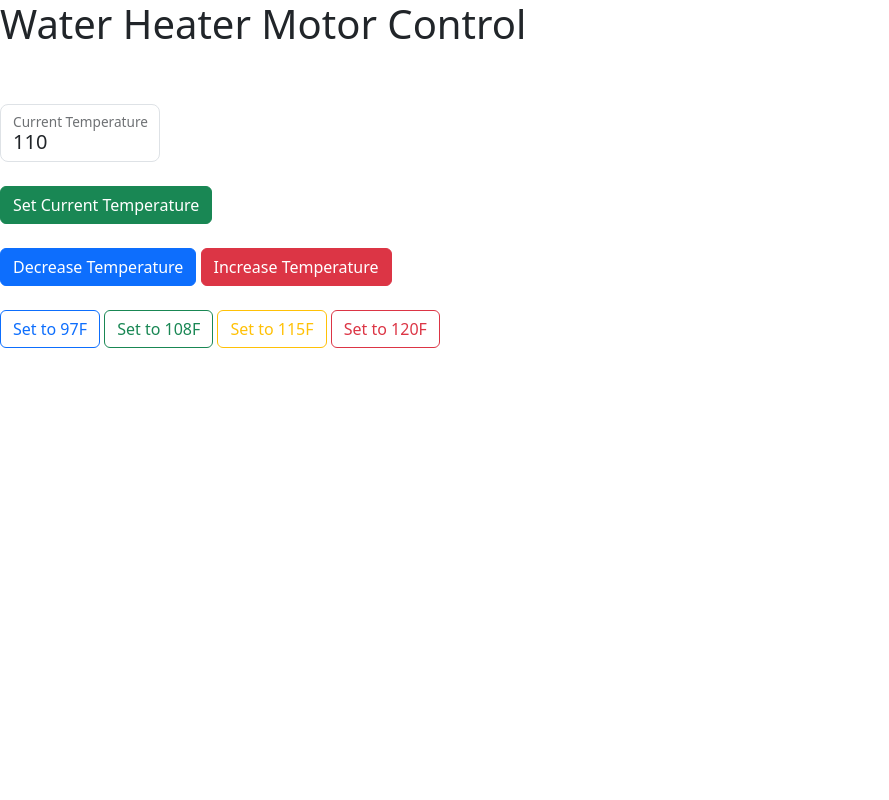
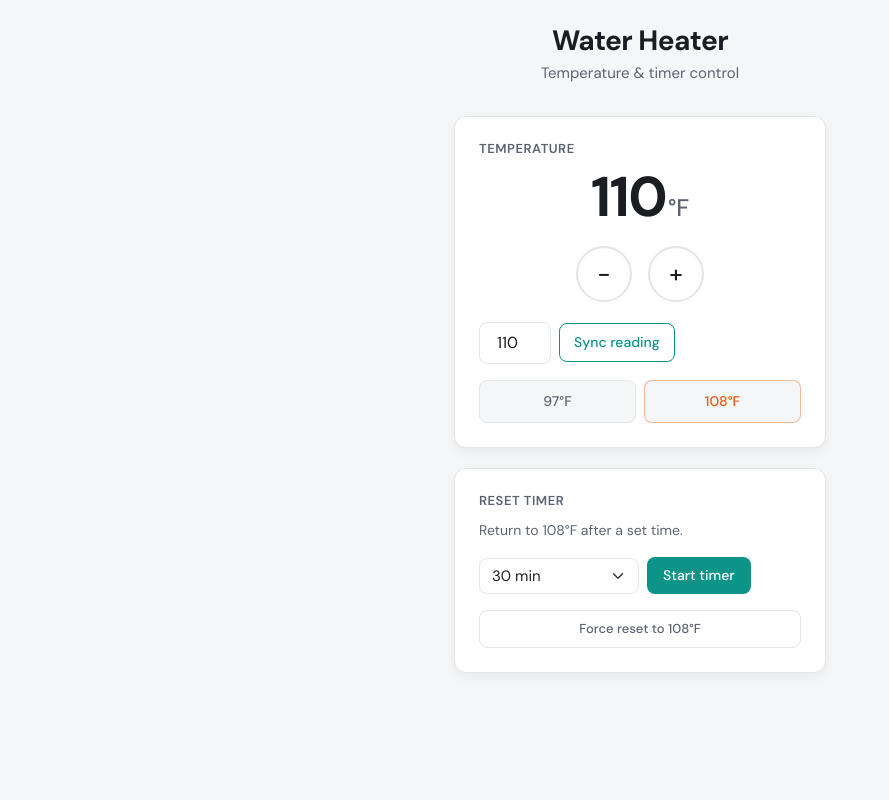
Before and after one commit to hemna/waterheater, a Flask app: page / in a window 1280 px wide. Shown: the whole page, without its empty margins (0-889 px from the left). Run offline with Flask 2, Linux system fonts and the light colour scheme; some libraries are stand-ins or nearby versions.

Commit message:
Initial working interface

```diff
--- a/main.py
+++ b/main.py
@@ -37,7 +37,13 @@ EN_pin = 24 # enable pin (LOW to enable)
 
 TEMPERATURE_FILE = '/tmp/current_temperature.json'
 
-WEB_PORT=80
+RESET_TEMPERATURE = 108  # default temperature to reset to after timer
+WEB_PORT = 80
+
+# Timer state: reset to RESET_TEMPERATURE after a delay
+_timer_end_timestamp = None  # Unix time when reset will run, or None
+_timer_cancel_event = None  # threading.Event to cancel the active timer
+_timer_lock = threading.Lock()
 
 ###########################
 # Actual motor control
@@ -121,6 +127,39 @@ def set_temperature(temperature):
     sio.emit('temperature_status', {'message': f"Temperature changed to {CURRENT_TEMPERATURE} degrees"}, namespace=APP_NAMESPACE)
     sio.emit('temperature_update', {'temperature': CURRENT_TEMPERATURE}, namespace=APP_NAMESPACE)
 
+
+def _emit_timer_state():
+    """Broadcast current timer state so clients can show accurate countdown."""
+    with _timer_lock:
+        end = _timer_end_timestamp
+    payload = {'end_timestamp': end}
+    if end is not None:
+        payload['reset_temperature'] = RESET_TEMPERATURE
+    sio.emit('timer_state', payload, namespace=APP_NAMESPACE)
+
+
+def _timer_worker():
+    """Background thread: wait until end time (or cancel), then set temperature to RESET_TEMPERATURE."""
+    global _timer_end_timestamp
+    while True:
+        with _timer_lock:
+            end = _timer_end_timestamp
+            cancel_ev = _timer_cancel_event
+        if end is None or cancel_ev is None:
+            return
+        if cancel_ev.wait(timeout=1.0):
+            with _timer_lock:
+                _timer_end_timestamp = None
+            _emit_timer_state()
+            return
+        if time.time() >= end:
+            with _timer_lock:
+                _timer_end_timestamp = None
+            set_temperature(RESET_TEMPERATURE)
+            _emit_timer_state()
+            return
+
+
 # --- Flask Web UI with SocketIO ---
 flask_app = Flask(
     __name__,
@@ -149,6 +188,7 @@ class ControlNamespace(Namespace):
         sio.emit('motor_status',
                  {'message': "Connected to server"},
                  namespace=APP_NAMESPACE)
+        _emit_timer_state()
 
     def on_disconnect(self):
         print("Client disconnected")
@@ -201,6 +241,33 @@ class ControlNamespace(Namespace):
         set_temperature(temperature)
         print(f"Setting temperature to {CURRENT_TEMPERATURE}")
 
+    def on_set_timer(self, data):
+        """Start a timer to reset temperature to RESET_TEMPERATURE after duration_minutes."""
+        global _timer_end_timestamp, _timer_cancel_event
+        duration_minutes = float(data.get('duration_minutes', 30))
+        duration_seconds = max(1, duration_minutes * 60)
+        with _timer_lock:
+            if _timer_cancel_event:
+                _timer_cancel_event.set()
+            _timer_cancel_event = threading.Event()
+            _timer_end_timestamp = time.time() + duration_seconds
+        threading.Thread(target=_timer_worker, daemon=True).start()
+        _emit_timer_state()
+        print(f"Timer set: reset to {RESET_TEMPERATURE}°F in {duration_minutes} min")
+
+    def on_force_reset(self, data):
+        """Reset temperature to RESET_TEMPERATURE now and cancel the timer."""
+        global _timer_end_timestamp, _timer_cancel_event
+        with _timer_lock:
+            ev = _timer_cancel_event
+            _timer_end_timestamp = None
+            _timer_cancel_event = None
+        if ev:
+            ev.set()
+        set_temperature(RESET_TEMPERATURE)
+        _emit_timer_state()
+        print("Force reset: temperature set to 108°F, timer cancelled")
+
 @flask_app.route("/")
 def index():
     global CURRENT_TEMPERATURE
--- /dev/null
+++ b/web/static/main.css
@@ -0,0 +1,305 @@
+:root {
+    --bg: #f5f6f8;
+    --surface: #ffffff;
+    --text: #1a1d21;
+    --text-muted: #5c6370;
+    --border: #e2e5ea;
+    --primary: #0d9488;
+    --primary-hover: #0f766e;
+    --warm: #ea580c;
+    --warm-hover: #c2410c;
+    --danger: #dc2626;
+    --danger-hover: #b91c1c;
+    --radius: 12px;
+    --radius-sm: 8px;
+    --shadow: 0 1px 3px rgba(0, 0, 0, 0.06);
+    --shadow-card: 0 4px 12px rgba(0, 0, 0, 0.06);
+}
+
+* {
+    box-sizing: border-box;
+}
+
+body {
+    margin: 0;
+    min-height: 100vh;
+    font-family: "DM Sans", -apple-system, BlinkMacSystemFont, sans-serif;
+    font-size: 16px;
+    line-height: 1.5;
+    color: var(--text);
+    background: var(--bg);
+    -webkit-font-smoothing: antialiased;
+}
+
+.app {
+    max-width: 420px;
+    margin: 0 auto;
+    padding: 1.5rem;
+    min-height: 100vh;
+}
+
+.app-header {
+    text-align: center;
+    margin-bottom: 2rem;
+}
+
+.app-title {
+    margin: 0;
+    font-size: 1.75rem;
+    font-weight: 700;
+    letter-spacing: -0.02em;
+    color: var(--text);
+}
+
+.app-subtitle {
+    margin: 0.25rem 0 0;
+    font-size: 0.9375rem;
+    color: var(--text-muted);
+}
+
+.app-main {
+    display: flex;
+    flex-direction: column;
+    gap: 1.25rem;
+}
+
+.card {
+    background: var(--surface);
+    border-radius: var(--radius);
+    border: 1px solid var(--border);
+    box-shadow: var(--shadow-card);
+    padding: 1.5rem;
+}
+
+.card-title {
+    margin: 0 0 0.75rem;
+    font-size: 0.8125rem;
+    font-weight: 600;
+    text-transform: uppercase;
+    letter-spacing: 0.04em;
+    color: var(--text-muted);
+}
+
+.card-desc {
+    margin: 0 0 1rem;
+    font-size: 0.875rem;
+    color: var(--text-muted);
+}
+
+/* Temperature card */
+.temp-hero {
+    display: flex;
+    align-items: baseline;
+    justify-content: center;
+    gap: 0.125rem;
+    margin-bottom: 1.25rem;
+}
+
+.temp-value {
+    font-size: 3.5rem;
+    font-weight: 700;
+    letter-spacing: -0.03em;
+    line-height: 1;
+    color: var(--text);
+}
+
+.temp-unit {
+    font-size: 1.5rem;
+    font-weight: 500;
+    color: var(--text-muted);
+}
+
+.temp-actions {
+    display: flex;
+    justify-content: center;
+    gap: 1rem;
+    margin-bottom: 1.25rem;
+}
+
+.btn-ctrl {
+    width: 56px;
+    height: 56px;
+    border-radius: 50%;
+    border: 2px solid var(--border);
+    background: var(--surface);
+    color: var(--text);
+    font-size: 1.5rem;
+    font-weight: 500;
+    cursor: pointer;
+    transition: border-color 0.15s, background 0.15s, transform 0.1s;
+    display: flex;
+    align-items: center;
+    justify-content: center;
+}
+
+.btn-ctrl:hover {
+    border-color: var(--primary);
+    background: rgba(13, 148, 136, 0.06);
+}
+
+.btn-ctrl:active {
+    transform: scale(0.96);
+}
+
+.btn-ctrl-icon {
+    line-height: 1;
+}
+
+.temp-sync {
+    display: flex;
+    align-items: center;
+    gap: 0.5rem;
+    margin-bottom: 1rem;
+}
+
+.input-sync {
+    width: 4.5rem;
+    padding: 0.5rem 0.6rem;
+    font-size: 1rem;
+    font-family: inherit;
+    text-align: center;
+    border: 1px solid var(--border);
+    border-radius: var(--radius-sm);
+    background: var(--surface);
+    color: var(--text);
+}
+
+.input-sync:focus {
+    outline: none;
+    border-color: var(--primary);
+    box-shadow: 0 0 0 3px rgba(13, 148, 136, 0.15);
+}
+
+.btn-sync {
+    padding: 0.5rem 0.875rem;
+    font-size: 0.875rem;
+    font-weight: 500;
+    font-family: inherit;
+    color: var(--primary);
+    background: transparent;
+    border: 1px solid var(--primary);
+    border-radius: var(--radius-sm);
+    cursor: pointer;
+    transition: background 0.15s, color 0.15s;
+}
+
+.btn-sync:hover {
+    background: var(--primary);
+    color: white;
+}
+
+.temp-presets {
+    display: flex;
+    gap: 0.5rem;
+}
+
+.btn-preset {
+    flex: 1;
+    padding: 0.625rem 1rem;
+    font-size: 0.875rem;
+    font-weight: 500;
+    font-family: inherit;
+    color: var(--text-muted);
+    background: var(--bg);
+    border: 1px solid var(--border);
+    border-radius: var(--radius-sm);
+    cursor: pointer;
+    transition: border-color 0.15s, background 0.15s, color 0.15s;
+}
+
+.btn-preset:hover {
+    border-color: var(--text-muted);
+    color: var(--text);
+}
+
+.btn-preset-high {
+    color: var(--warm);
+    border-color: rgba(234, 88, 12, 0.4);
+}
+
+.btn-preset-high:hover {
+    background: rgba(234, 88, 12, 0.08);
+    border-color: var(--warm);
+}
+
+/* Timer card */
+.timer-set {
+    display: flex;
+    align-items: center;
+    gap: 0.5rem;
+    margin-bottom: 1rem;
+}
+
+.timer-select {
+    flex: 1;
+    max-width: 10rem;
+    font-size: 0.9375rem;
+    font-family: inherit;
+    border-radius: var(--radius-sm);
+    border: 1px solid var(--border);
+}
+
+.btn-start {
+    padding: 0.5rem 1rem;
+    font-size: 0.875rem;
+    font-weight: 500;
+    font-family: inherit;
+    color: white;
+    background: var(--primary);
+    border: none;
+    border-radius: var(--radius-sm);
+    cursor: pointer;
+    transition: background 0.15s;
+}
+
+.btn-start:hover {
+    background: var(--primary-hover);
+}
+
+.timer-countdown {
+    padding: 0.75rem 1rem;
+    margin-bottom: 1rem;
+    font-size: 0.9375rem;
+    font-weight: 500;
+    color: var(--warm);
+    background: rgba(234, 88, 12, 0.08);
+    border: 1px solid rgba(234, 88, 12, 0.2);
+    border-radius: var(--radius-sm);
+}
+
+.timer-countdown[hidden] {
+    display: none !important;
+}
+
+.btn-force {
+    padding: 0.5rem 1rem;
+    font-size: 0.8125rem;
+    font-weight: 500;
+    font-family: inherit;
+    color: var(--text-muted);
+    background: transparent;
+    border: 1px solid var(--border);
+    border-radius: var(--radius-sm);
+    cursor: pointer;
+    transition: border-color 0.15s, color 0.15s;
+}
+
+.btn-force:hover {
+    color: var(--danger);
+    border-color: rgba(220, 38, 38, 0.4);
+}
+
+/* Status message */
+.status {
+    min-height: 1.5rem;
+    font-size: 0.875rem;
+    color: var(--text-muted);
+    text-align: center;
+}
+
+.status:not(:empty) {
+    padding: 0.5rem;
+    background: var(--surface);
+    border-radius: var(--radius-sm);
+    border: 1px solid var(--border);
+}
--- a/web/static/main.js
+++ b/web/static/main.js
@@ -1,4 +1,44 @@
 const socket = io('/control');
+
+let timerCountdownInterval = null;
+let currentTimerEnd = null;
+let currentResetTemp = 108;
+
+function formatCountdown(secondsLeft) {
+    if (secondsLeft <= 0) return '0:00';
+    const m = Math.floor(secondsLeft / 60);
+    const s = Math.floor(secondsLeft % 60);
+    return m + ':' + (s < 10 ? '0' : '') + s;
+}
+
+function updateTimerDisplay(endTimestamp, resetTemperature) {
+    currentTimerEnd = endTimestamp || null;
+    if (resetTemperature != null) currentResetTemp = resetTemperature;
+    const el = document.getElementById('timerCountdown');
+    if (!currentTimerEnd) {
+        el.hidden = true;
+        if (timerCountdownInterval) {
+            clearInterval(timerCountdownInterval);
+            timerCountdownInterval = null;
+        }
+        return;
+    }
+    el.hidden = false;
+    function tick() {
+        if (!currentTimerEnd) return;
+        const now = Date.now() / 1000;
+        const left = Math.max(0, currentTimerEnd - now);
+        el.textContent = 'Resetting to ' + currentResetTemp + '°F in ' + formatCountdown(left);
+        if (left <= 0 && timerCountdownInterval) {
+            clearInterval(timerCountdownInterval);
+            timerCountdownInterval = null;
+        }
+    }
+    tick();
+    if (!timerCountdownInterval) {
+        timerCountdownInterval = setInterval(tick, 1000);
+    }
+}
 
 socket.on('connect', function() {
     console.log('Connected to server');
@@ -16,5 +56,11 @@ socket.on('temperature_status', function(msg) {
 
 socket.on('temperature_update', function(msg) {
     console.log("Temperature updated", msg);
-    $('#currentTemperature').val(msg.temperature);
+    var t = msg.temperature;
+    $('#currentTemperature').val(t);
+    $('#tempDisplay').text(t);
 });
+
+socket.on('timer_state', function(msg) {
+    updateTimerDisplay(msg.end_timestamp || null, msg.reset_temperature);
+});
--- a/web/templates/index.html
+++ b/web/templates/index.html
@@ -1,106 +1,100 @@
 <!DOCTYPE html>
-<html>
+<html lang="en">
 <head>
-    <title>Water Heater Motor Control</title>
+    <meta charset="UTF-8">
+    <meta name="viewport" content="width=device-width, initial-scale=1">
+    <title>Water Heater Control</title>
+    <link rel="preconnect" href="https://fonts.googleapis.com">
+    <link rel="preconnect" href="https://fonts.gstatic.com" crossorigin>
+    <link href="https://fonts.googleapis.com/css2?family=DM+Sans:ital,opsz,wght@0,9..40,400;0,9..40,500;0,9..40,600;0,9..40,700;1,9..40,400&display=swap" rel="stylesheet">
     <script src="https://cdn.socket.io/4.7.5/socket.io.min.js"></script>
     <script src="https://cdn.jsdelivr.net/npm/jquery@3.7.1/dist/jquery.min.js"></script>
     <script src="https://cdn.jsdelivr.net/npm/bootstrap@5.3.0/dist/js/bootstrap.bundle.min.js"></script>
     <link href="https://cdn.jsdelivr.net/npm/bootstrap@5.3.0/dist/css/bootstrap.min.css" rel="stylesheet">
+    <link href="/static/main.css" rel="stylesheet">
     <script src="/static/main.js"></script>
-    <script type="text/javascript">
+    <script>
         $(document).ready(function() {
-            console.log("Document ready");
-            initial_temperature = parseInt('{{ initial_temperature|safe }}');
-            $("#currentTemperature").val(initial_temperature);
+            var initialTemp = parseInt('{{ initial_temperature|safe }}', 10) || 108;
+            $("#currentTemperature").val(initialTemp);
+            $("#tempDisplay").text(initialTemp);
+
             $("#increaseTemp").click(function() {
-                console.log("Increasing temperature");
                 socket.emit('change_temperature', {'temperature': 1});
             });
             $("#decreaseTemp").click(function() {
-                console.log("Decreasing temperature");
                 socket.emit('change_temperature', {'temperature': -1});
             });
             $("#setTemperature").click(function() {
-                console.log("Setting temperature");
-                // Set the temperature in the app to the current temperature
-                // reading on the heater
                 socket.emit('set_temperature_reading', {'temperature': $("#currentTemperature").val()});
             });
             $("#lowTemperature").click(function() {
-                console.log("Setting temperature to 97F");
                 socket.emit('set_temperature', {'temperature': 97});
             });
-            $("#normalTemperature").click(function() {
-                console.log("Setting temperature to 108F");
+            $("#highTemperature").click(function() {
                 socket.emit('set_temperature', {'temperature': 108});
             });
-            $("#mediumTemperature").click(function() {
-                console.log("Setting temperature to 115F");
-                socket.emit('set_temperature', {'temperature': 115});
+            $("#startTimer").click(function() {
+                var minutes = parseInt($("#timerDuration").val(), 10) || 30;
+                socket.emit('set_timer', {'duration_minutes': minutes});
             });
-            $("#highTemperature").click(function() {
-                console.log("Setting temperature to 120F");
-                socket.emit('set_temperature', {'temperature': 120});
+            $("#forceReset").click(function() {
+                socket.emit('force_reset', {});
             });
         });
     </script>
 </head>
 <body>
-    <h1>Water Heater Motor Control</h1>
-    <!-- Motor Control Form
-    <form id="motorForm">
-        <label>Steps: <input type="number" name="steps" value="100" min="1" required></label><br>
-        <label>Step Type:
-            <select name="steptype">
-                <option value="Full">Full</option>
-                <option value="1/2">1/2</option>
-                <option value="1/4">1/4</option>
-                <option value="1/8">1/8</option>
-                <option value="1/16">1/16</option>
-                <option value="1/32">1/32</option>
-            </select>
-        </label><br>
-        <label>Clockwise:
-            <select name="clockwise">
-                <option value="true">True</option>
-                <option value="false">False</option>
-            </select>
-        </label><br>
-        <button type="submit">Move Motor</button>
-    </form>
-    -->
-    <div id="result"></div>
-    <br><br>
-    <div class="form-floating">
-        <input id="currentTemperature" class="form-control form-control-lg" style="width: 160px;" type="number" name="temperature" value="0"></label>
-        <label for="currentTemperature">Current Temperature</label>
-      </div>
-    <br>
-    <button id="setTemperature" class="btn btn-success">Set Current Temperature</button>
-    <br><br>
-    <button id="decreaseTemp" class="btn btn-primary">Decrease Temperature</button>
-    <button id="increaseTemp" class="btn btn-danger">Increase Temperature</button>
-    <br><br>
-    <button id="lowTemperature" class="btn btn-outline-primary">Set to 97F</button>
-    <button id="normalTemperature" class="btn btn-outline-success">Set to 108F</button>
-    <button id="hotTemperature" class="btn btn-outline-warning">Set to 115F</button>
-    <button id="highTemperature" class="btn btn-outline-danger">Set to 120F</button>
-    <script>
-        document.getElementById('motorForm').onsubmit = function(e) {
-            e.preventDefault();
-            const form = e.target;
-            const data = {
-                steps: parseInt(form.steps.value),
-                steptype: form.steptype.value,
-                clockwise: form.clockwise.value === 'true'
-            };
-            document.getElementById('result').innerText = 'Moving motor...';
-            console.log("Calling move_motor");
-            socket.emit('move_motor',  data);
-        };
-        socket.on('motor_status', function(msg) {
-            document.getElementById('result').innerText = msg.message;
-        });
-    </script>
+    <div class="app">
+        <header class="app-header">
+            <h1 class="app-title">Water Heater</h1>
+            <p class="app-subtitle">Temperature & timer control</p>
+        </header>
+
+        <main class="app-main">
+            <section class="card card-temp">
+                <h2 class="card-title">Temperature</h2>
+                <div class="temp-hero">
+                    <span id="tempDisplay" class="temp-value">—</span>
+                    <span class="temp-unit">°F</span>
+                </div>
+                <div class="temp-actions">
+                    <button type="button" id="decreaseTemp" class="btn btn-ctrl btn-ctrl-down" aria-label="Decrease temperature">
+                        <span class="btn-ctrl-icon">−</span>
+                    </button>
+                    <button type="button" id="increaseTemp" class="btn btn-ctrl btn-ctrl-up" aria-label="Increase temperature">
+                        <span class="btn-ctrl-icon">+</span>
+                    </button>
+                </div>
+                <div class="temp-sync">
+                    <label for="currentTemperature" class="visually-hidden">Current reading on heater</label>
+                    <input id="currentTemperature" class="input-sync" type="number" inputmode="numeric" min="90" max="130" value="108">
+                    <button type="button" id="setTemperature" class="btn btn-sync">Sync reading</button>
+                </div>
+                <div class="temp-presets">
+                    <button type="button" id="lowTemperature" class="btn btn-preset">97°F</button>
+                    <button type="button" id="highTemperature" class="btn btn-preset btn-preset-high">108°F</button>
+                </div>
+            </section>
+
+            <section class="card card-timer">
+                <h2 class="card-title">Reset timer</h2>
+                <p class="card-desc">Return to 108°F after a set time.</p>
+                <div class="timer-set">
+                    <select id="timerDuration" class="form-select timer-select" aria-label="Reset after">
+                        <option value="15">15 min</option>
+                        <option value="30" selected>30 min</option>
+                        <option value="60">1 hr</option>
+                        <option value="120">2 hr</option>
+                    </select>
+                    <button type="button" id="startTimer" class="btn btn-start">Start timer</button>
+                </div>
+                <div id="timerCountdown" class="timer-countdown" role="status" aria-live="polite" hidden></div>
+                <button type="button" id="forceReset" class="btn btn-force">Force reset to 108°F</button>
+            </section>
+
+            <div id="result" class="status" role="status" aria-live="polite"></div>
+        </main>
+    </div>
 </body>
 </html>
```
Also changed, not shown: pyproject.toml (+8 -1 lines), README.md, 1 other file.
